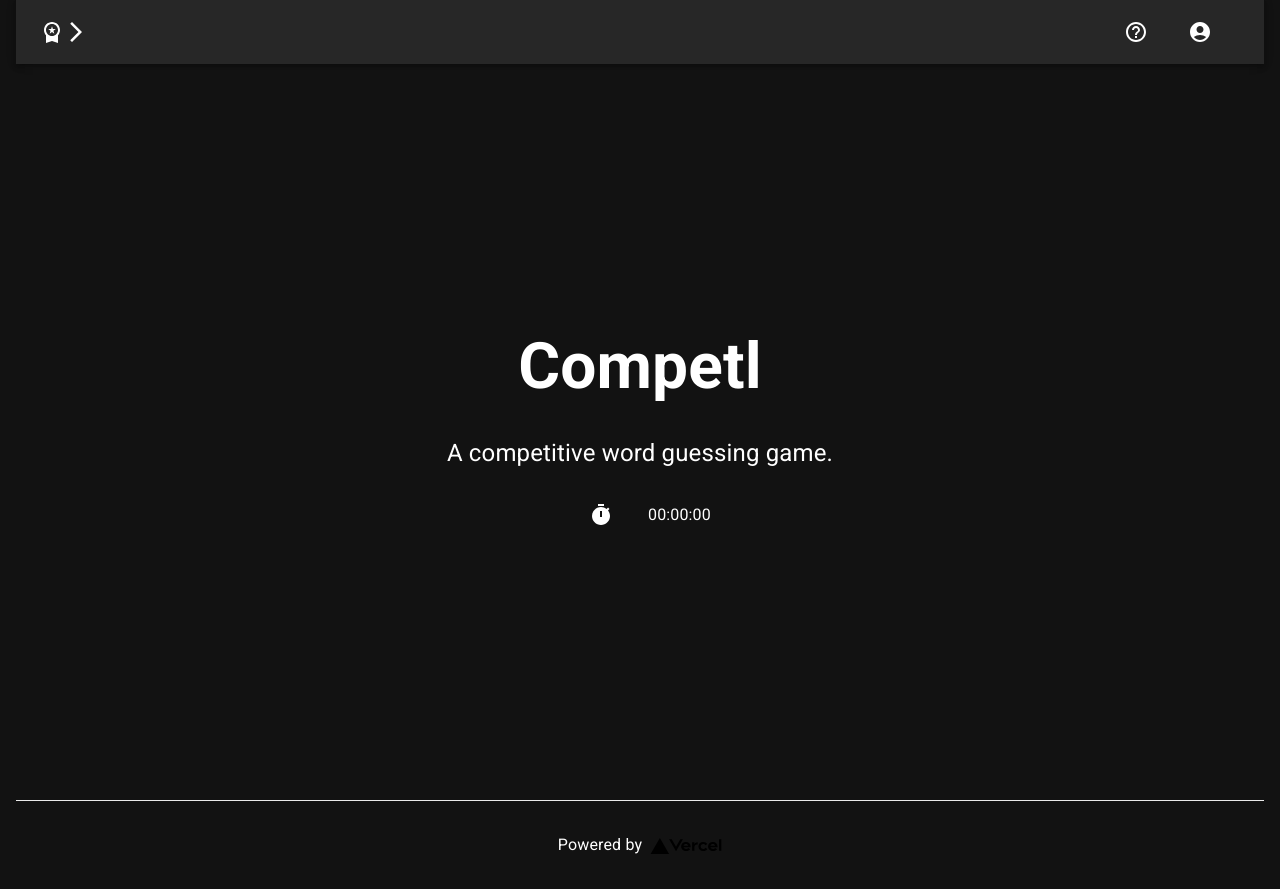
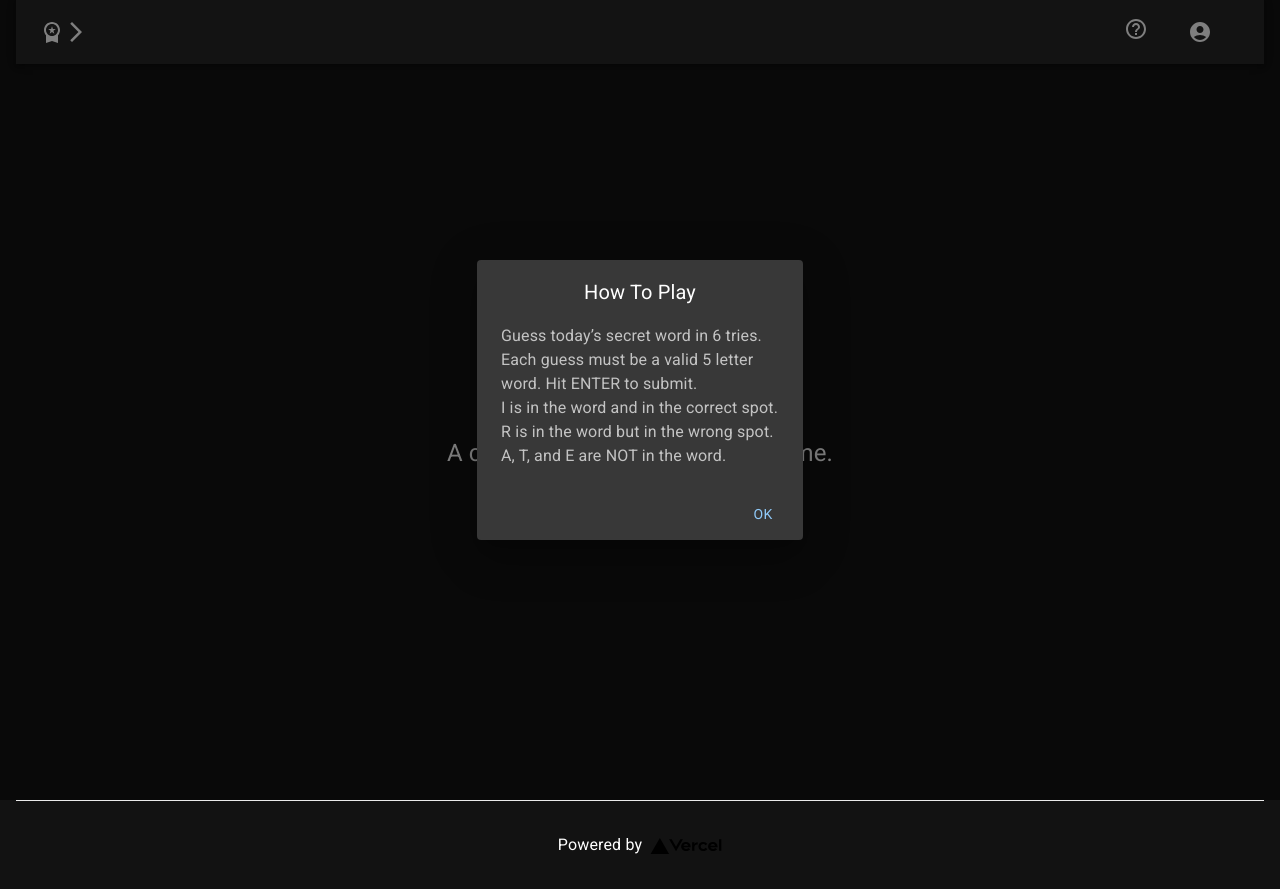
Before and after one commit to oscarwong67/Competl, a Next.js app: page / in a window 1280 px wide. Both pictures are taken after a click on the button 1136 px from the left and 32 px from the top of the page. Built offline with nearby package versions, Linux system fonts and the light colour scheme.

Commit message:
Almost done
just need squares

```diff
--- /dev/null
+++ b/components/helpMenu.js
@@ -0,0 +1,58 @@
+import * as React from 'react';
+import Button from '@mui/material/Button';
+import Dialog from '@mui/material/Dialog';
+import DialogActions from '@mui/material/DialogActions';
+import DialogContent from '@mui/material/DialogContent';
+import DialogContentText from '@mui/material/DialogContentText';
+import DialogTitle from '@mui/material/DialogTitle';
+import { useTheme } from '@mui/material/styles';
+import HelpOutlineIcon from "@mui/icons-material/HelpOutline";
+import styles from '../styles/Home.module.css';
+
+export default function ResponsiveDialog() {
+  const [open, setOpen] = React.useState(false);
+  const theme = useTheme();
+
+  const handleClickOpen = () => {
+    setOpen(true);
+  };
+
+  const handleClose = () => {
+    setOpen(false);
+  };
+
+  return (
+    <div>
+      <HelpOutlineIcon className={styles.center} onClick={handleClickOpen}/>
+      <Dialog
+        open={open}
+        onClose={handleClose}
+        aria-labelledby="responsive-dialog-title"
+      >
+        <DialogTitle className={styles.center} id="responsive-dialog-title">
+          {"How To Play"}
+        </DialogTitle>
+        <DialogContent
+          sx={{
+            width: 326
+          }}
+        >
+          <DialogContentText>
+            Guess today’s secret word in 6 tries. Each guess must be a valid 5 letter word.
+            Hit ENTER to submit.
+          </DialogContentText>
+          <DialogContentText>
+            I is in the word and in the correct spot.
+            R is in the word but in the wrong spot.
+            A, T, and E are NOT in the word.
+          </DialogContentText>
+        </DialogContent>
+        <DialogActions>
+          <Button onClick={handleClose} autoFocus>
+            OK
+          </Button>
+        </DialogActions>
+      </Dialog>
+    </div>
+  );
+}
--- a/pages/index.js
+++ b/pages/index.js
@@ -10,7 +10,8 @@ import ArrowForwardIosIcon from "@mui/icons-material/ArrowForwardIos";
 import AccountCircleIcon from "@mui/icons-material/AccountCircle";
 
 import Game from '../components/game';
-import styles from '../styles/Home.module.css'
+import styles from '../styles/Home.module.css';
+import HelpMenu from '../components/helpMenu';
 
 export default function Home() {
   return (
@@ -41,7 +42,8 @@ export default function Home() {
             aria-label="help"
             sx={{ mr: 2 }}
           >
-            <HelpOutlineIcon />
+            {/* <HelpOutlineIcon /> */}
+          <HelpMenu />
           </IconButton>
           <IconButton
             size="large"
--- a/styles/Home.module.css
+++ b/styles/Home.module.css
@@ -121,6 +121,12 @@
   margin-left: 0.5rem;
 }
 
+.center {
+  display: flex;
+  justify-content: center;
+  align-items: center;
+}
+
 @media (max-width: 600px) {
   .grid {
     width: 100%;
```
Also changed, not shown: 2 other files (tests, documents, lock files or other folders).
